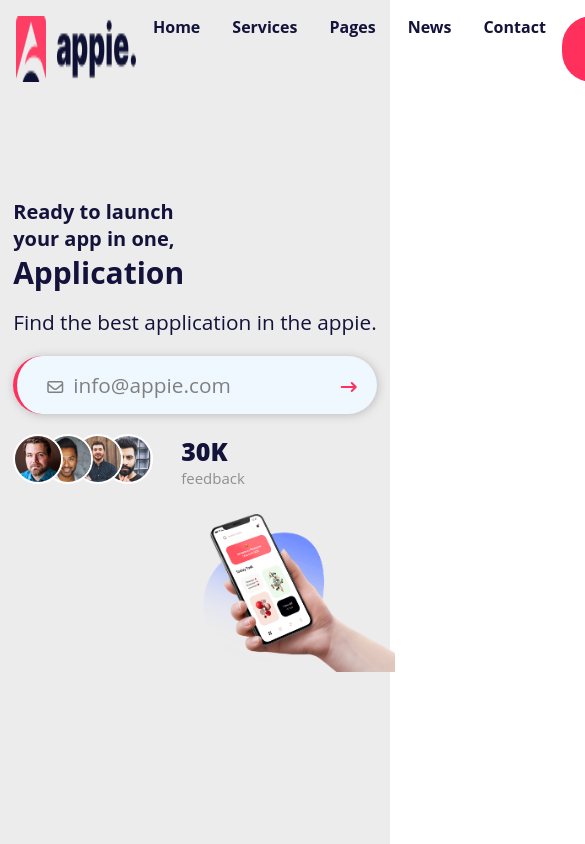
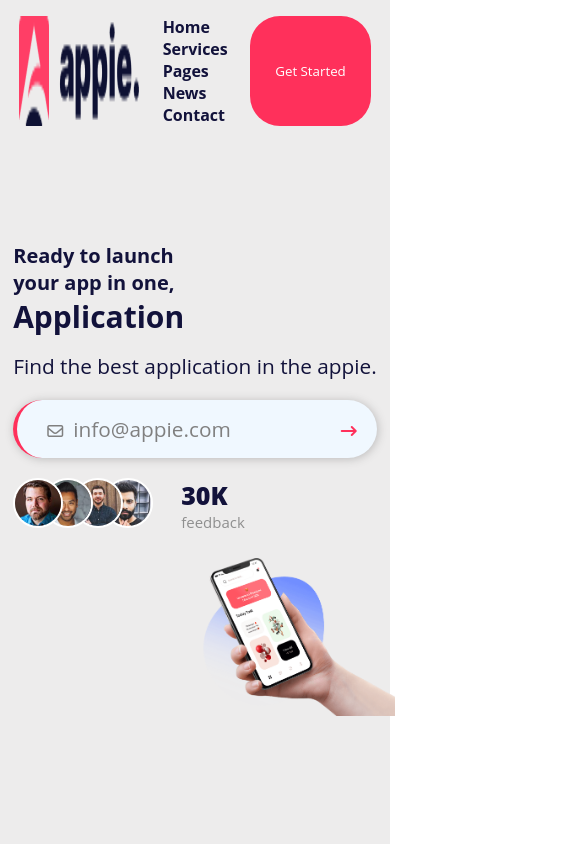
Before and after one commit to Esraamo691/Final-project-level-1, a plain HTML site: page index.html in a window 390 px wide. Shown: the top 844 px of the page, 585 px wide, since content can reach past the window. Drawn offline with Linux system fonts and the light colour scheme.

Commit message:
Update style.css

```diff
--- a/CSS/style.css
+++ b/CSS/style.css
@@ -1147,6 +1147,12 @@ ul {
 }
 
 @media screen and (max-width:820px) {
+
+.nav ul {
+    list-style-type: none;
+    display: flex;
+    flex-direction: column;
+}
     #home {
         height: 100vh;
     }
```
